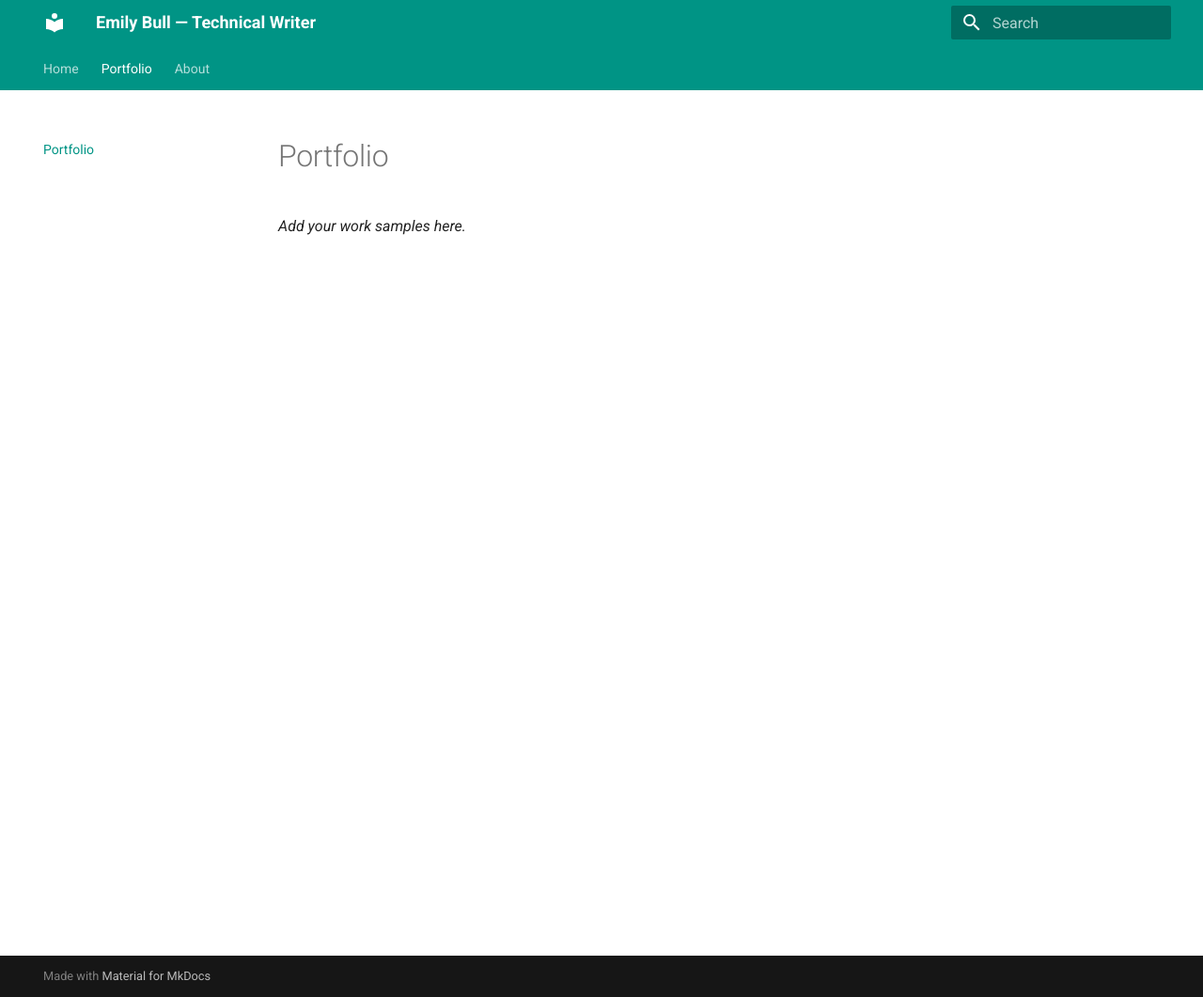
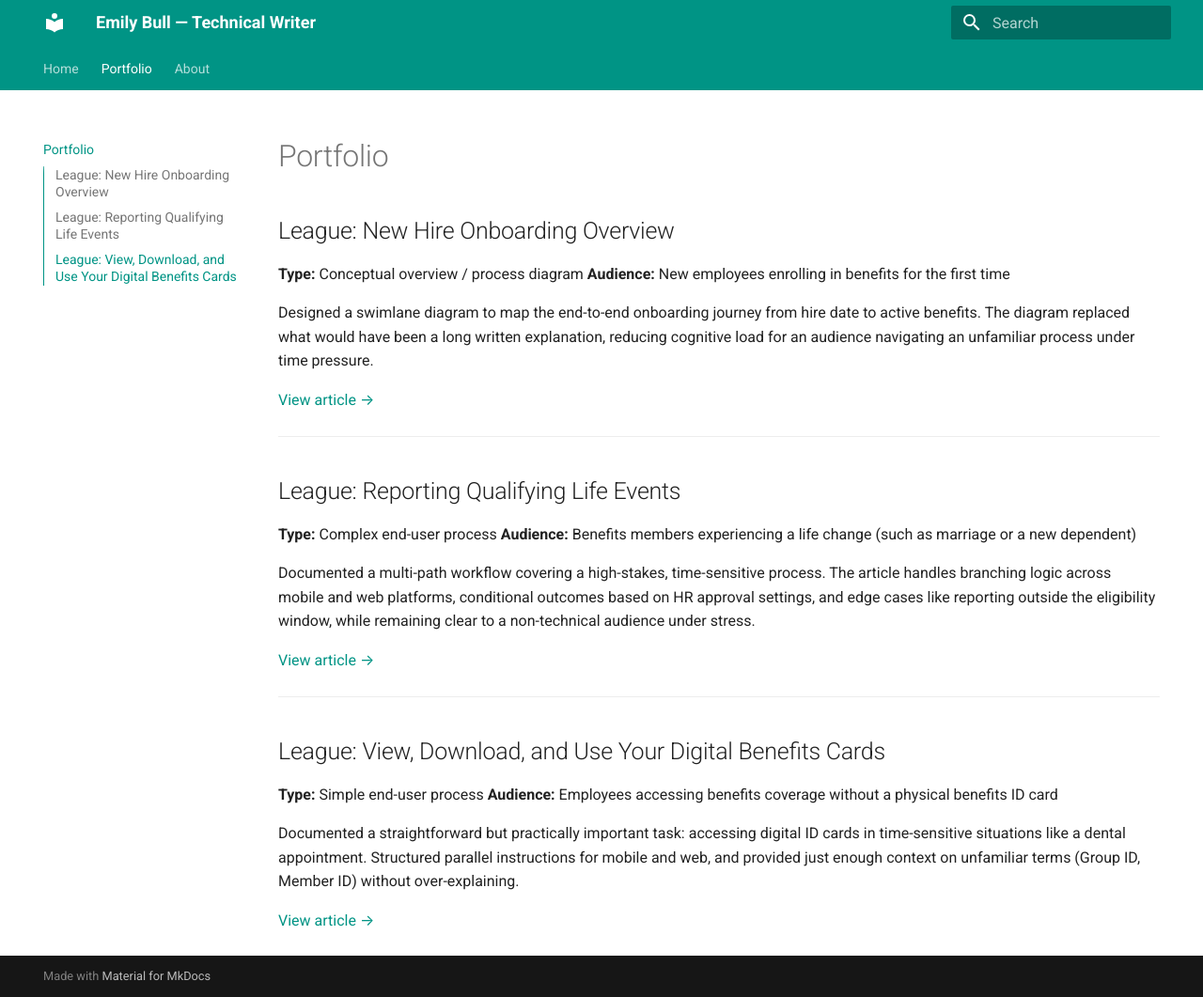
Before and after one commit to emilyrosebull/portfolio, an MkDocs documentation site: the page built from docs/portfolio.md, in a window 1280 px wide and 1061 px high. Shown: the whole window at 94% size. Built offline with MkDocs 1.6.1 and Material for MkDocs 9.7.7, drawn with Linux system fonts in a browser that asks for light colours.

Commit message:
Add League work samples to portfolio page
Co-Authored-By: Claude Sonnet 4.6 <noreply@anthropic.com>

```diff
--- a/docs/portfolio.md
+++ b/docs/portfolio.md
@@ -1,3 +1,29 @@
 # Portfolio
 
-*Add your work samples here.*
+## League: New Hire Onboarding Overview
+**Type:** Conceptual overview / process diagram
+**Audience:** New employees enrolling in benefits for the first time
+
+Designed a swimlane diagram to map the end-to-end onboarding journey from hire date to active benefits. The diagram replaced what would have been a long written explanation, reducing cognitive load for an audience navigating an unfamiliar process under time pressure.
+
+[View article →](https://ushelp.league.com/en/faqs/Working-version/US/league-onboarding-process-for-new-hires)
+
+---
+
+## League: Reporting Qualifying Life Events
+**Type:** Complex end-user process
+**Audience:** Benefits members experiencing a life change (such as marriage or a new dependent)
+
+Documented a multi-path workflow covering a high-stakes, time-sensitive process. The article handles branching logic across mobile and web platforms, conditional outcomes based on HR approval settings, and edge cases like reporting outside the eligibility window, while remaining clear to a non-technical audience under stress.
+
+[View article →](https://help.league.com/en/faqs/Working-version/CAN/reporting-qualifying-life-events-qles)
+
+---
+
+## League: View, Download, and Use Your Digital Benefits Cards
+**Type:** Simple end-user process
+**Audience:** Employees accessing benefits coverage without a physical benefits ID card
+
+Documented a straightforward but practically important task: accessing digital ID cards in time-sensitive situations like a dental appointment. Structured parallel instructions for mobile and web, and provided just enough context on unfamiliar terms (Group ID, Member ID) without over-explaining.
+
+[View article →](https://ushelp.league.com/en/faqs/Working-version/US/view-download-and-use-the-digital-benefits-cards)
```
